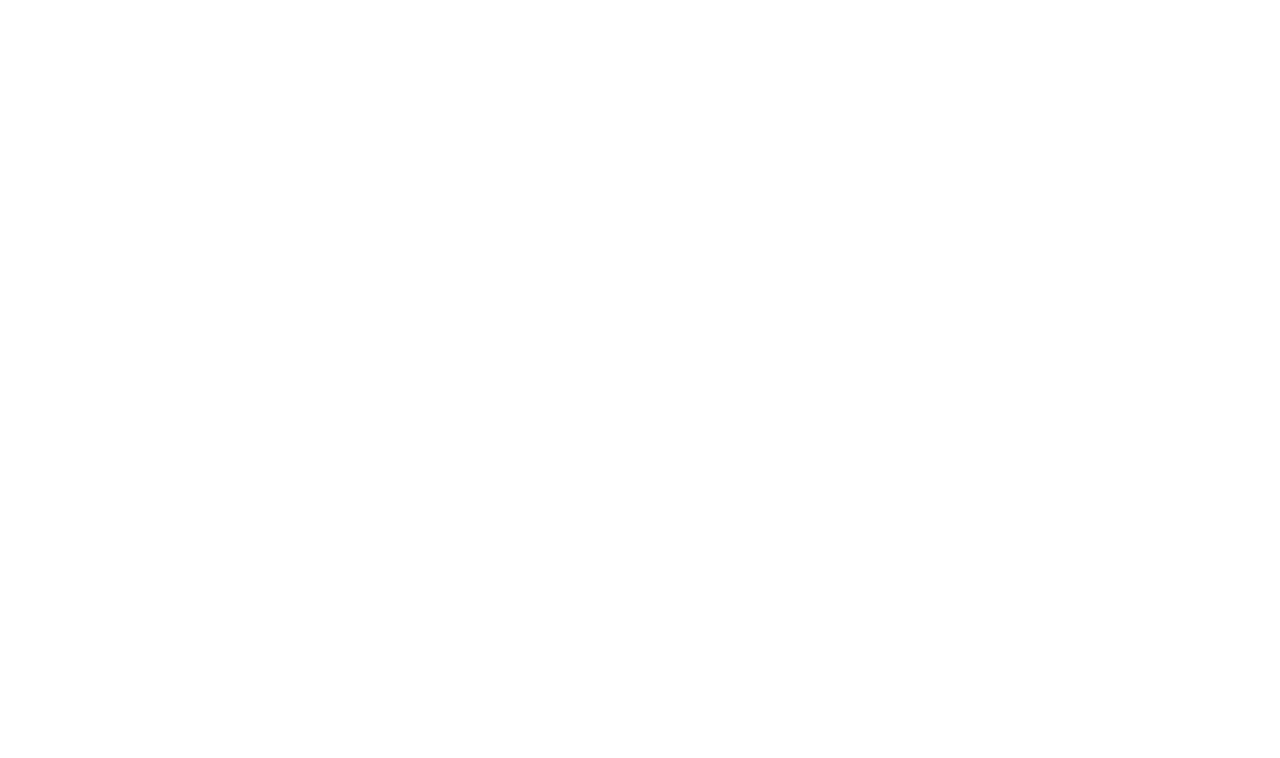
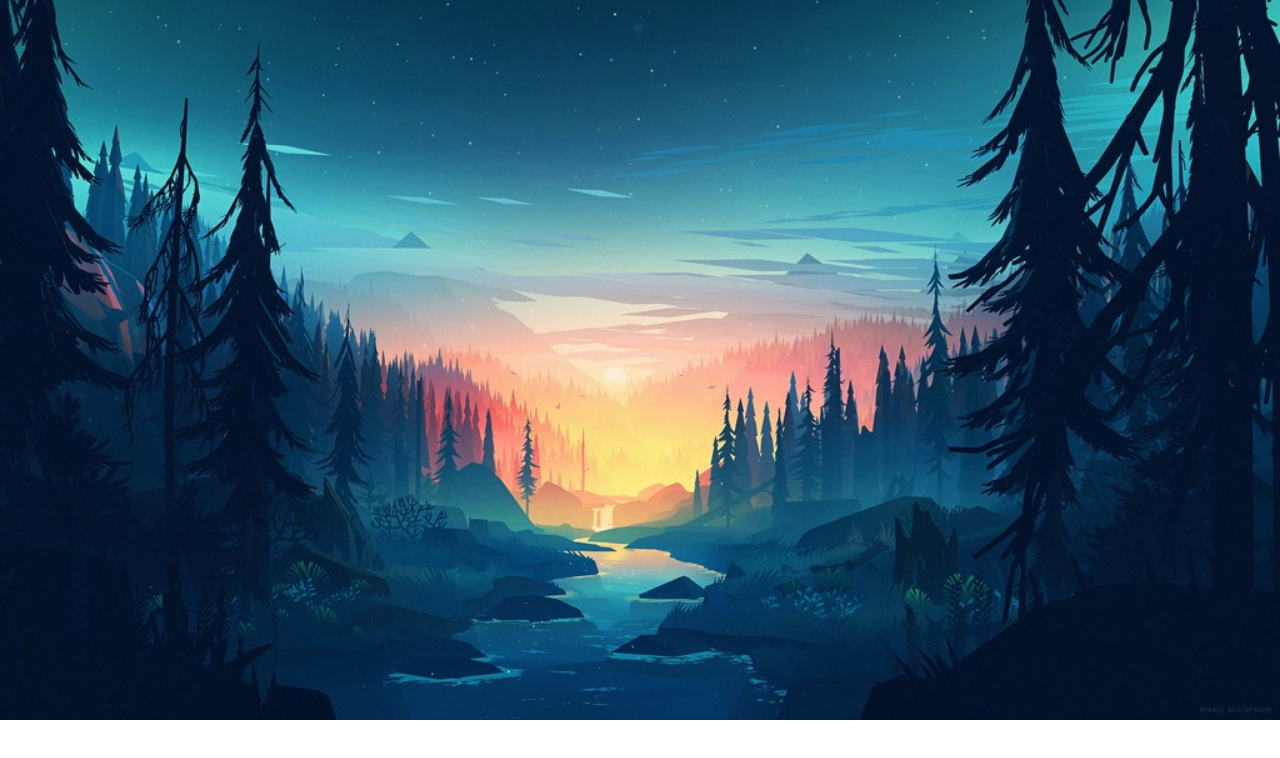
Before and after one commit to js-tasks-ru/htmlcss-20210708_andrew-rubanov, a website: page 06-lection4/02-background-image/index.html in a window 1280 px wide. Drawn offline with Linux system fonts and the light colour scheme.

Commit message:
задний фон готов

```diff
--- a/06-lection4/02-background-image/background-image.css
+++ b/06-lection4/02-background-image/background-image.css
@@ -0,0 +1,26 @@
+.body {
+    background: url(public/forest_400.jpg) no-repeat;
+    background-size: contain;
+    background-attachment: fixed;
+}
+@media (min-width: 768px) {
+    .body {
+        background: url(public/forest_768.jpg) no-repeat;
+        background-size: contain;
+        background-attachment: fixed;
+    }
+}
+@media (min-width: 1024px) {
+    .body {
+        background: url(public/forest_1024.jpg) no-repeat;
+        background-size: contain;
+        background-attachment: fixed;
+    }
+}
+@media (min-width: 1600px) {
+    .body {
+        background: url(public/forest_2560.jpg) no-repeat;
+        background-size: contain;
+        background-attachment: fixed;
+    }
+}
--- a/06-lection4/02-background-image/index.html
+++ b/06-lection4/02-background-image/index.html
@@ -4,7 +4,7 @@
         <link rel="stylesheet" href="../../assets/css/main.css">
         <link rel="stylesheet" href="./background-image.css">
     </head>
-    <body>
+    <body class="body">
 
     </body>
 </html>
```
